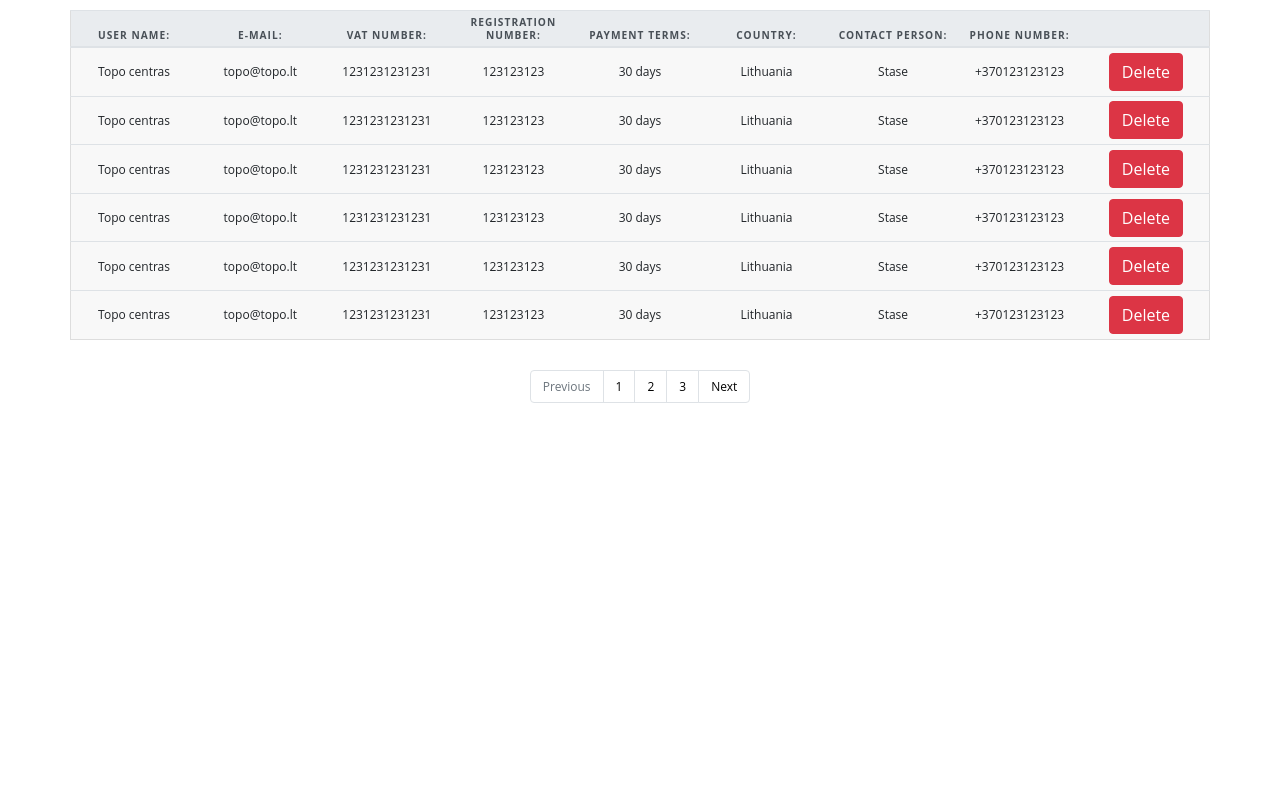
After one commit to b33c00l/front-end, a PHP site: page /users.php in a window 1280 px wide. The commit adds this page. Run offline with PHP 8.4, Linux system fonts and the light colour scheme; some libraries are stand-ins or nearby versions.

Commit message:
user tables

```diff
--- a/orders.php
+++ b/orders.php
@@ -1,7 +1,7 @@
-<<!DOCTYPE html>
+<!DOCTYPE html>
 <html>
 	<head>
-		<title>Orders mobile</title>
+		<title>Orders</title>
 		<link rel="stylesheet" href="https://maxcdn.bootstrapcdn.com/bootstrap/4.0.0-beta/css/bootstrap.min.css" integrity="sha384-/Y6pD6FV/Vv2HJnA6t+vslU6fwYXjCFtcEpHbNJ0lyAFsXTsjBbfaDjzALeQsN6M" crossorigin="anonymous">
 		<link rel="stylesheet" href="css/style.css">
 	</head>
--- /dev/null
+++ b/users.php
@@ -0,0 +1,140 @@
+<!doctype html>
+<html lang="en">
+	<head>
+		<!-- Required meta tags -->
+		<meta charset="utf-8">
+		<meta name="viewport" content="width=device-width, initial-scale=1, shrink-to-fit=no">
+		<!-- Bootstrap CSS -->
+		<link rel="stylesheet" href="https://maxcdn.bootstrapcdn.com/bootstrap/4.0.0/css/bootstrap.min.css" integrity="sha384-Gn5384xqQ1aoWXA+058RXPxPg6fy4IWvTNh0E263XmFcJlSAwiGgFAW/dAiS6JXm" crossorigin="anonymous">
+		<link rel="stylesheet" href="css/style.css">
+		<title>Users list</title>
+	</head>
+	<body>
+		<div class="container">
+			<div class="row">
+				<!-- Users table -->
+				<div class="row">
+					<div class="col-md-12 table-responsive">
+						<table class="table table-sm">
+							<thead class="thead-light">
+								<tr>
+									<th scope="col">User name:</th>
+									<th scope="col">E-mail:</th>
+									<th scope="col">VAT number:</th>
+									<th scope="col">Registration number:</th>
+									<th scope="col">Payment terms:</th>
+									<th scope="col">Country:</th>
+									<th scope="col">Contact person:</th>
+									<th scope="col">Phone number:</th>
+									<th></th>
+								</tr>
+							</thead>
+							<tbody>
+								<tr>
+									<td data-label="User name:" class="align-middle">Topo centras</td>
+									<td data-label="E-mail:" class="align-middle">topo@topo.lt</td>
+									<td data-label="VAT number:" class="align-middle">1231231231231</td>
+									<td data-label="Registration number:" class="align-middle">123123123</td>
+									<td data-label="Payment terms:" class="align-middle">30 days</td>
+									<td data-label="Country:" class="align-middle">Lithuania</td>
+									<td data-label="Contact person:" class="align-middle">Stase</td>
+									<td data-label="Contact person:" class="align-middle">+370123123123</td>
+									<td class="align-middle">
+										<a class="btn btn-danger" href="">Delete</a>
+									</td>
+								</tr>
+								<tr>
+									<td data-label="User name:" class="align-middle">Topo centras</td>
+									<td data-label="E-mail:" class="align-middle">topo@topo.lt</td>
+									<td data-label="VAT number:" class="align-middle">1231231231231</td>
+									<td data-label="Registration number:" class="align-middle">123123123</td>
+									<td data-label="Payment terms:" class="align-middle">30 days</td>
+									<td data-label="Country:" class="align-middle">Lithuania</td>
+									<td data-label="Contact person:" class="align-middle">Stase</td>
+									<td data-label="Contact person:" class="align-middle">+370123123123</td>
+									<td class="align-middle">
+										<a class="btn btn-danger" href="">Delete</a>
+									</td>
+								</tr>
+								<tr>
+									<td data-label="User name:" class="align-middle">Topo centras</td>
+									<td data-label="E-mail:" class="align-middle">topo@topo.lt</td>
+									<td data-label="VAT number:" class="align-middle">1231231231231</td>
+									<td data-label="Registration number:" class="align-middle">123123123</td>
+									<td data-label="Payment terms:" class="align-middle">30 days</td>
+									<td data-label="Country:" class="align-middle">Lithuania</td>
+									<td data-label="Contact person:" class="align-middle">Stase</td>
+									<td data-label="Contact person:" class="align-middle">+370123123123</td>
+									<td class="align-middle">
+										<a class="btn btn-danger" href="">Delete</a>
+									</td>
+								</tr>
+								<tr>
+									<td data-label="User name:" class="align-middle">Topo centras</td>
+									<td data-label="E-mail:" class="align-middle">topo@topo.lt</td>
+									<td data-label="VAT number:" class="align-middle">1231231231231</td>
+									<td data-label="Registration number:" class="align-middle">123123123</td>
+									<td data-label="Payment terms:" class="align-middle">30 days</td>
+									<td data-label="Country:" class="align-middle">Lithuania</td>
+									<td data-label="Contact person:" class="align-middle">Stase</td>
+									<td data-label="Contact person:" class="align-middle">+370123123123</td>
+									<td class="align-middle">
+										<a class="btn btn-danger" href="">Delete</a>
+									</td>
+								</tr>
+								<tr>
+									<td data-label="User name:" class="align-middle">Topo centras</td>
+									<td data-label="E-mail:" class="align-middle">topo@topo.lt</td>
+									<td data-label="VAT number:" class="align-middle">1231231231231</td>
+									<td data-label="Registration number:" class="align-middle">123123123</td>
+									<td data-label="Payment terms:" class="align-middle">30 days</td>
+									<td data-label="Country:" class="align-middle">Lithuania</td>
+									<td data-label="Contact person:" class="align-middle">Stase</td>
+									<td data-label="Contact person:" class="align-middle">+370123123123</td>
+									<td class="align-middle">
+										<a class="btn btn-danger" href="">Delete</a>
+									</td>
+								</tr>
+								<tr>
+									<td data-label="User name:" class="align-middle">Topo centras</td>
+									<td data-label="E-mail:" class="align-middle">topo@topo.lt</td>
+									<td data-label="VAT number:" class="align-middle">1231231231231</td>
+									<td data-label="Registration number:" class="align-middle">123123123</td>
+									<td data-label="Payment terms:" class="align-middle">30 days</td>
+									<td data-label="Country:" class="align-middle">Lithuania</td>
+									<td data-label="Contact person:" class="align-middle">Stase</td>
+									<td data-label="Contact person:" class="align-middle">+370123123123</td>
+									<td class="align-middle">
+										<a class="btn btn-danger" href="">Delete</a>
+									</td>
+								</tr>
+							</tbody>
+						</table>
+						<!-- Pagination -->
+						<div id="pagination" class="row justify-content-center">
+							<nav aria-label="Page navigation example">
+								<ul class="pagination justify-content-center">
+									<li class="page-item disabled">
+										<a class="page-link" href="#" tabindex="-1">Previous</a>
+									</li>
+									<li class="page-item"><a class="page-link" href="#">1</a></li>
+									<li class="page-item"><a class="page-link" href="#">2</a></li>
+									<li class="page-item"><a class="page-link" href="#">3</a></li>
+									<li class="page-item">
+										<a class="page-link" href="#">Next</a>
+									</li>
+								</ul>
+							</nav>
+						</div>
+					</div>
+				</div>
+			</div>
+		</div>
+		</div><!-- /.container -->
+		<!-- Optional JavaScript -->
+		<!-- jQuery first, then Popper.js, then Bootstrap JS -->
+		<script src="https://code.jquery.com/jquery-3.2.1.slim.min.js" integrity="sha384-KJ3o2DKtIkvYIK3UENzmM7KCkRr/rE9/Qpg6aAZGJwFDMVNA/GpGFF93hXpG5KkN" crossorigin="anonymous"></script>
+		<script src="https://cdnjs.cloudflare.com/ajax/libs/popper.js/1.12.9/umd/popper.min.js" integrity="sha384-ApNbgh9B+Y1QKtv3Rn7W3mgPxhU9K/ScQsAP7hUibX39j7fakFPskvXusvfa0b4Q" crossorigin="anonymous"></script>
+		<script src="https://maxcdn.bootstrapcdn.com/bootstrap/4.0.0/js/bootstrap.min.js" integrity="sha384-JZR6Spejh4U02d8jOt6vLEHfe/JQGiRRSQQxSfFWpi1MquVdAyjUar5+76PVCmYl" crossorigin="anonymous"></script>
+	</body>
+</html>
```
Also changed, not shown: create_user_admin.php (+9 -0 lines), css/style.css (+47 -39 lines), profile.php (deleted, +0 -62 lines), update_user.php (added, +128 -0 lines).
